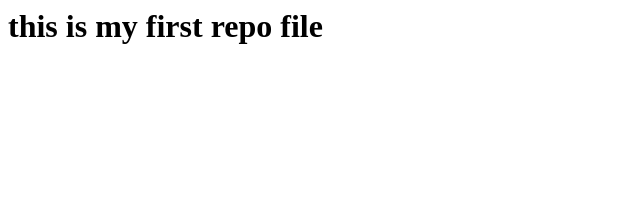
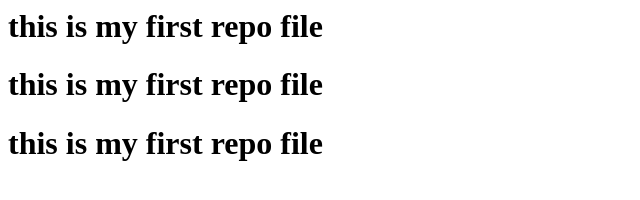
Before and after one commit to hameedfurqan1999/AI-ML-Practice-My-Own-, a plain HTML site: page index.html in a window 1280 px wide. Shown: the whole page, without its empty margins (0-640 px from the left). Drawn offline with Linux system fonts and the light colour scheme.

Commit message:
2nd commit

```diff
--- a/index.html
+++ b/index.html
@@ -1 +1,3 @@
 <h1>this is my first repo file</h1>
+<h1>this is my first repo file</h1>
+<h1>this is my first repo file</h1>
```
